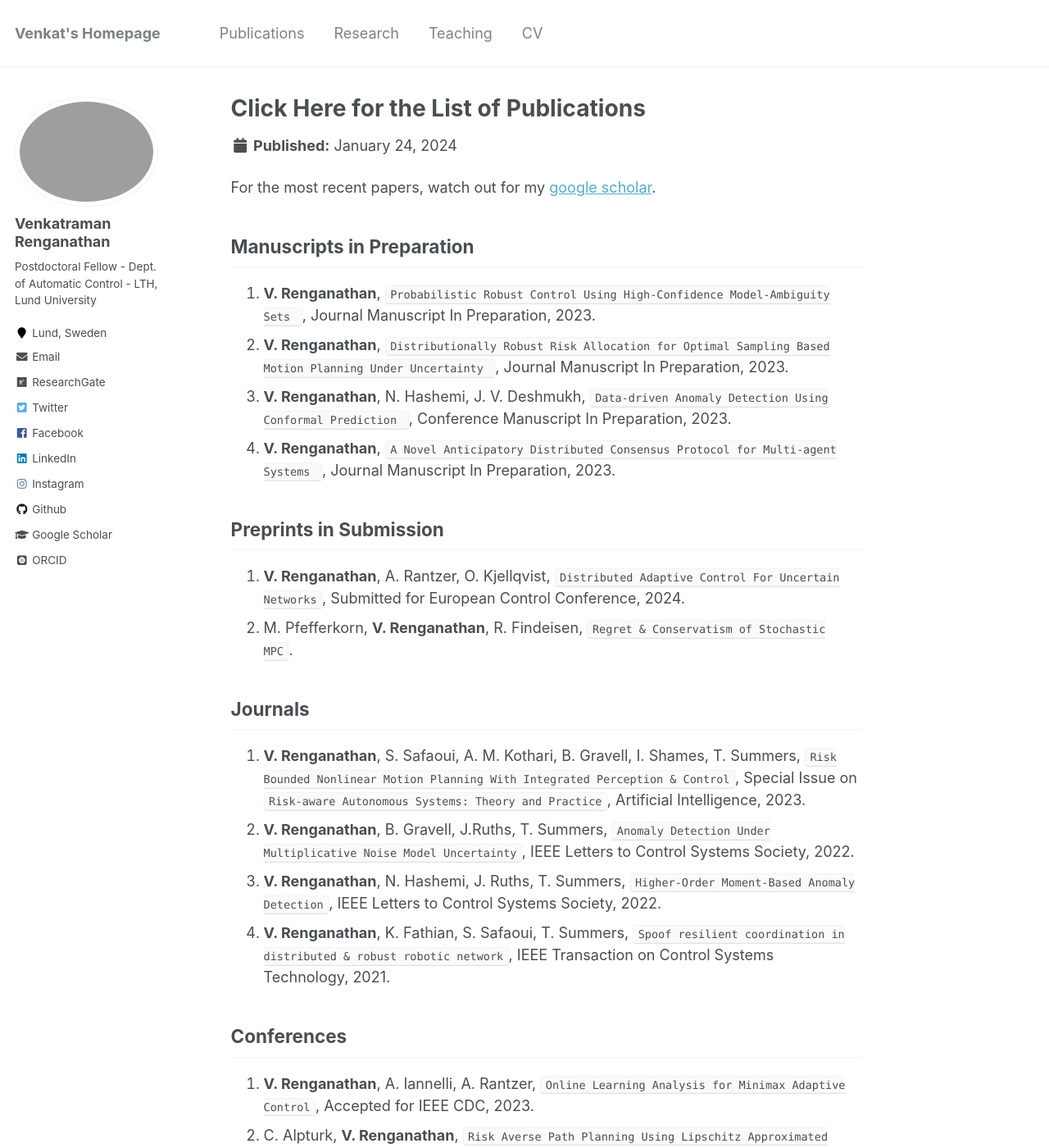
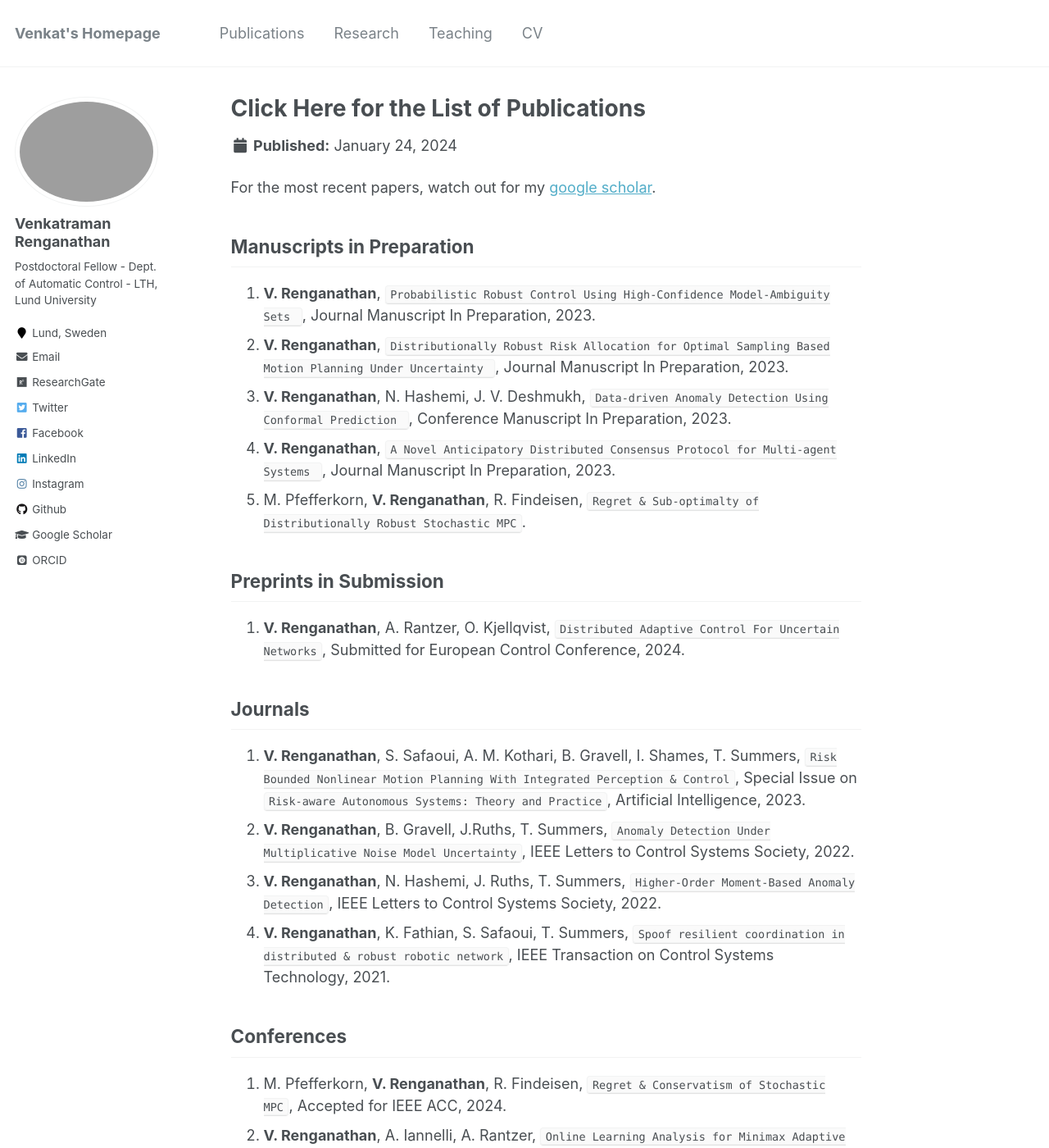
Before and after one commit to venkatramanrenganathan/venkatramanrenganathan.github.io, a Jekyll site: the page built from _publications/listofpapers.md, in a window 1280 px wide and 1400 px high. Shown: the whole window at 82% size. Built offline with Jekyll 4.4.1, drawn with Linux system fonts in a browser that asks for light colours; some web fonts are replaced.

Commit message:
Edited Pages

```diff
--- a/_publications/listofpapers.md
+++ b/_publications/listofpapers.md
@@ -12,11 +12,11 @@ For the most recent papers, watch out for my [google scholar](https://scholar.go
 1. **V. Renganathan**,  `Distributionally Robust Risk Allocation for Optimal Sampling Based Motion Planning Under Uncertainty `,  Journal Manuscript In Preparation, 2023.
 1. **V. Renganathan**, N. Hashemi, J. V. Deshmukh,  `Data-driven Anomaly Detection Using Conformal Prediction `,  Conference Manuscript In Preparation, 2023.
 1. **V. Renganathan**,  `A Novel Anticipatory Distributed Consensus Protocol for Multi-agent Systems `,  Journal Manuscript In Preparation, 2023.
+1. M. Pfefferkorn, **V. Renganathan**, R. Findeisen, `Regret & Sub-optimalty of Distributionally Robust Stochastic MPC`.
 
 
 ## Preprints in Submission
 1. **V. Renganathan**, A. Rantzer, O. Kjellqvist, `Distributed Adaptive Control For Uncertain Networks`, Submitted for European Control Conference, 2024.
-1. M. Pfefferkorn, **V. Renganathan**, R. Findeisen, `Regret & Conservatism of Stochastic MPC`.
 
 ## Journals
 1. **V. Renganathan**, S. Safaoui, A. M. Kothari, B. Gravell, I. Shames, T. Summers, `Risk Bounded Nonlinear Motion Planning With Integrated Perception & Control`, Special Issue on `Risk-aware Autonomous Systems: Theory and Practice`, Artificial Intelligence, 2023.
@@ -25,6 +25,7 @@ For the most recent papers, watch out for my [google scholar](https://scholar.go
 1. **V. Renganathan**, K. Fathian, S. Safaoui, T. Summers, `Spoof resilient coordination in distributed & robust robotic network`, IEEE Transaction on Control Systems Technology, 2021.
 
 ## Conferences
+1. M. Pfefferkorn, **V. Renganathan**, R. Findeisen, `Regret & Conservatism of Stochastic MPC`, Accepted for IEEE ACC, 2024.
 1. **V. Renganathan**, A. Iannelli, A. Rantzer, `Online Learning Analysis for Minimax Adaptive Control`, Accepted for IEEE CDC, 2023.
 1. C. Alpturk, **V. Renganathan**, `Risk Averse Path Planning Using Lipschitz Approximated Wasserstein Distributionally Robust Deep Q-learning`, ECC, Bucharest, Romania, 2023.
 1. **V. Renganathan, A. Cervin**, et.al, `Learning-based Control and Estimation for Attitude Regulation of a Reusable Launcher for Landing Scenario`,  Accepted to the ESA-GNC & ICATT Conference, Sopot, Poland, 2023.
```
Also changed, not shown: _pages/about.md (+1 -1 lines).
